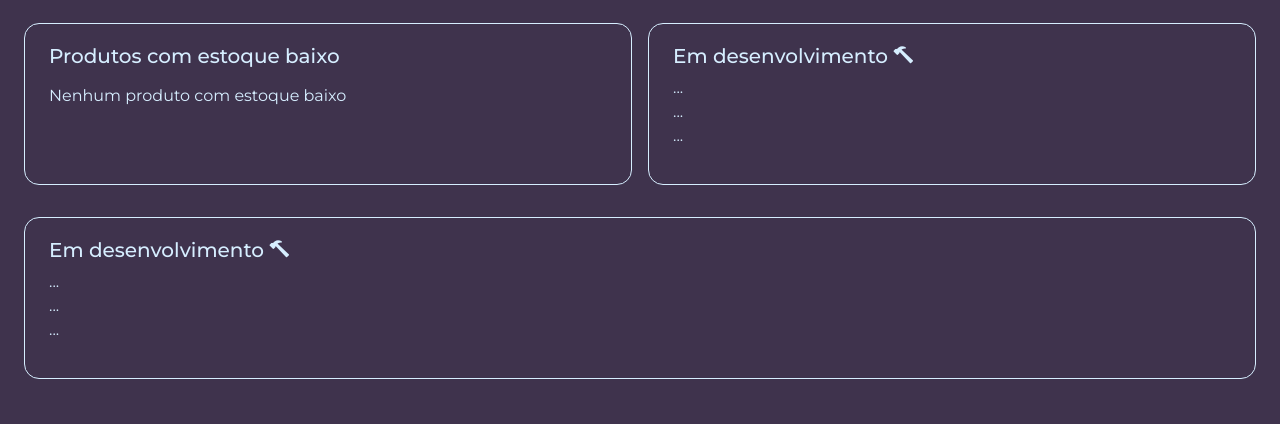
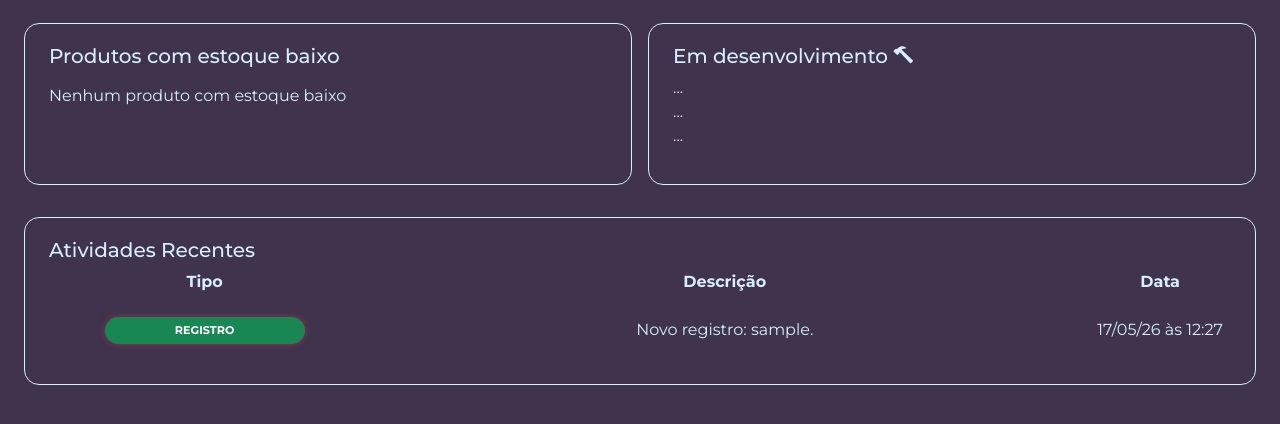
Before and after one commit to unnebell/projeto_distribuidora, a Django app: page /dashboard/ in a window 1280 px wide. Shown: the part 268-692 px from the top of the page. Run offline with Django 5.2, Linux system fonts and the light colour scheme; the visitor is signed in with stand-in values (Sample User, id 1); data comes from the database, SQL or seed files in the repository; data that the repository does not hold is empty; some libraries are stand-ins or nearby versions.

Commit message:
feat: adicionar view e interface do painel da dashboard

```diff
--- a/apps/dashboard/static/dashboard/css/painel.css
+++ b/apps/dashboard/static/dashboard/css/painel.css
@@ -61,3 +61,83 @@
   width: 80px;
   display: inline-block;
 }
+
+/* Tabela de atividades recentes */
+.tabela-container {
+    max-height: 300px;
+    overflow-y: auto;
+    overflow-x: visible;
+}
+
+.dropdown-item-text {
+    z-index: 9999;
+}
+
+.tabela-container th {
+    background-color: var(--cor-01);
+    padding-bottom: 1.2rem;
+    position: sticky;
+    top: 0;
+    z-index: 1;
+}
+
+.col-descricao {
+    white-space: nowrap;
+    overflow: hidden;
+    text-overflow: ellipsis;
+    max-width: 300px;
+}
+
+.col-data{
+    white-space: nowrap;
+}
+
+.badge-atv-recente {
+    font-size: 0.70rem;
+    font-weight: bolder;
+    text-transform: uppercase;
+    padding: 0.25rem 0.5rem;
+    border-radius: 15px;
+    display: inline-block;
+    white-space: nowrap;
+
+    max-width: 200px;
+}
+
+.badge {
+    width: 100%;
+}
+
+.col-data {
+    width: 1%;
+    white-space: nowrap;
+}
+
+.badge-login {
+    color: black;
+    background-color: var(--cor-02);
+}
+
+.col-descricao{
+    text-align: center;
+}
+
+@media (max-width: 567px) {
+    .badge-atv-recente {
+        font-size: 0.60rem;
+        padding: 0px;
+        margin: 0px;
+    }
+
+    .col-hora {
+        display: none;
+    }
+
+}
+
+@media (max-width: 768px) {
+    .col-descricao {
+        overflow: visible !important; /* Permite que o dropdown "saia" da célula */
+        white-space: normal;
+    }
+}
--- a/apps/dashboard/templates/dashboard/painel.html
+++ b/apps/dashboard/templates/dashboard/painel.html
@@ -156,21 +156,65 @@
 <div class="row g-3 p-3 dashboard-atividades">
   <div class="col-12">
     <div class="box-admin">
-      <h5>Em desenvolvimento <i class="bi bi-hammer"></i></h5>
-      <ul class="list-unstyled">
-        <li>...</li>
-        <li>...</li>
-        <li>...</li>
-      </ul>
+      <h5>Atividades Recentes</h5>
+
+      {% if atividades_recentes %}
+        <div class="tabela-container table-responsive">
+          <table class="w-100 mb-3">
+            <thead>
+              <tr class="sticky-top">
+                <th class="text-center">Tipo</th>
+                <th class="text-center">Descrição</th>
+                <th class="text-center text-nowrap">Data</th>
+              </tr>
+            </thead>
+            <tbody>
+              {% for ativ in atividades_recentes %}
+              <tr>
+                <!-- badges -->
+                <td class="col-badge text-center py-1">
+                  {% if 'criado' in ativ.tipo or 'registro' in ativ.tipo %}
+                    <span class="badge badge-atv-recente py-2 bg-success">{{ ativ.get_tipo_display }}</span>
+                  {% elif 'deletado' in ativ.tipo %}
+                    <span class="badge badge-atv-recente py-2 bg-danger">{{ ativ.get_tipo_display }}</span>
+                  {% elif 'editado' in ativ.tipo %}
+                    <span class="badge badge-atv-recente py-2 bg-warning text-dark">{{ ativ.get_tipo_display }}</span>
+                  {% else %}
+                    <span class="badge badge-login shadow badge-atv-recente py-2">{{ ativ.get_tipo_display }}</span>
+                  {% endif %}
+                </td>
+                <!-- descricao em telas grandes -->
+                <td class="col-descricao py-1">
+                  <span class="d-none d-md-inline">{{ ativ.descricao }}</span>
+                <!-- descricao em telas pequenas com dropdown -->
+                  <div class="d-md-none dropdown mx-auto" style="width: fit-content;">
+                    <button class="btn btn-sm btn-acao dropdown-toggle" data-bs-toggle="dropdown">
+                      <i class="bi bi-info-circle"></i>
+                    </button>
+                    <ul class="dropdown-menu dropdown-tabela dropdown-menu-end dropdown-menu-custom">
+                      <li>
+                        <span class="dropdown-item-text">{{ ativ.descricao }}</span>
+                      </li>
+                    </ul>
+                  </div>
+                </td>
+                <td class="col-data text-center px-2 py-1">{{ ativ.criado_em|date:"d/m/y" }}<span class="col-hora"> às {{ ativ.criado_em|date:"H:i" }}</span> </td>
+              </tr>
+              {% endfor %}
+            </tbody>
+          </table>
+        </div>
+        {% else %}
+          <p class="mt-3">Nenhuma atividade registrada.</p>
+        {% endif %}
     </div>
   </div>
 </div>
 
-<!-- Recarregar a página a cada 60 segundos -->
+<!-- Recarregar a página a cada 30 segundos -->
 <script>
   setTimeout(() => location.reload(), 30000);
 </script>
-
 {% endblock content %}
 
 {% block footer %}
--- a/apps/dashboard/views/dashboard.py
+++ b/apps/dashboard/views/dashboard.py
@@ -4,6 +4,7 @@ from django.shortcuts import render
 from django.contrib.auth.decorators import login_required, user_passes_test
 from apps.pedidos.models import Pedido
 from apps.produtos.models import Produto
+from apps.dashboard.models import Atividade
 from django.db.models import Q
 import unicodedata
 
@@ -22,6 +23,8 @@ def dashboard(request):
     total_estoque = produtos.aggregate(Sum('quantidade'))['quantidade__sum'] or 0 # Soma de cada item cadastrado
     total_estoque_baixo = produtos.filter(quantidade__lt=15).count()  # Contagem de produto com estoque abaixo de 15
     produto_estoque_baixo = produtos.filter(quantidade__lt=15) # Lista de produtos com estoque abaixo de 15
+    # Lista das últimas 10 atividades baseadas no dia atual
+    atividades_recentes = Atividade.objects.select_related('usuario').filter(criado_em__date=hoje)[:10]
 
     context = {
         'produtos': produtos,
@@ -29,6 +32,7 @@ def dashboard(request):
         'total_estoque_baixo': total_estoque_baixo,
         'produto_estoque_baixo': produto_estoque_baixo,
         'pedidos_mes': pedidos_mes,
+        'atividades_recentes': atividades_recentes,
     }
 
     if request.method == 'GET':
```
Also changed, not shown: apps/dashboard/migrations/0001_initial.py (added).
